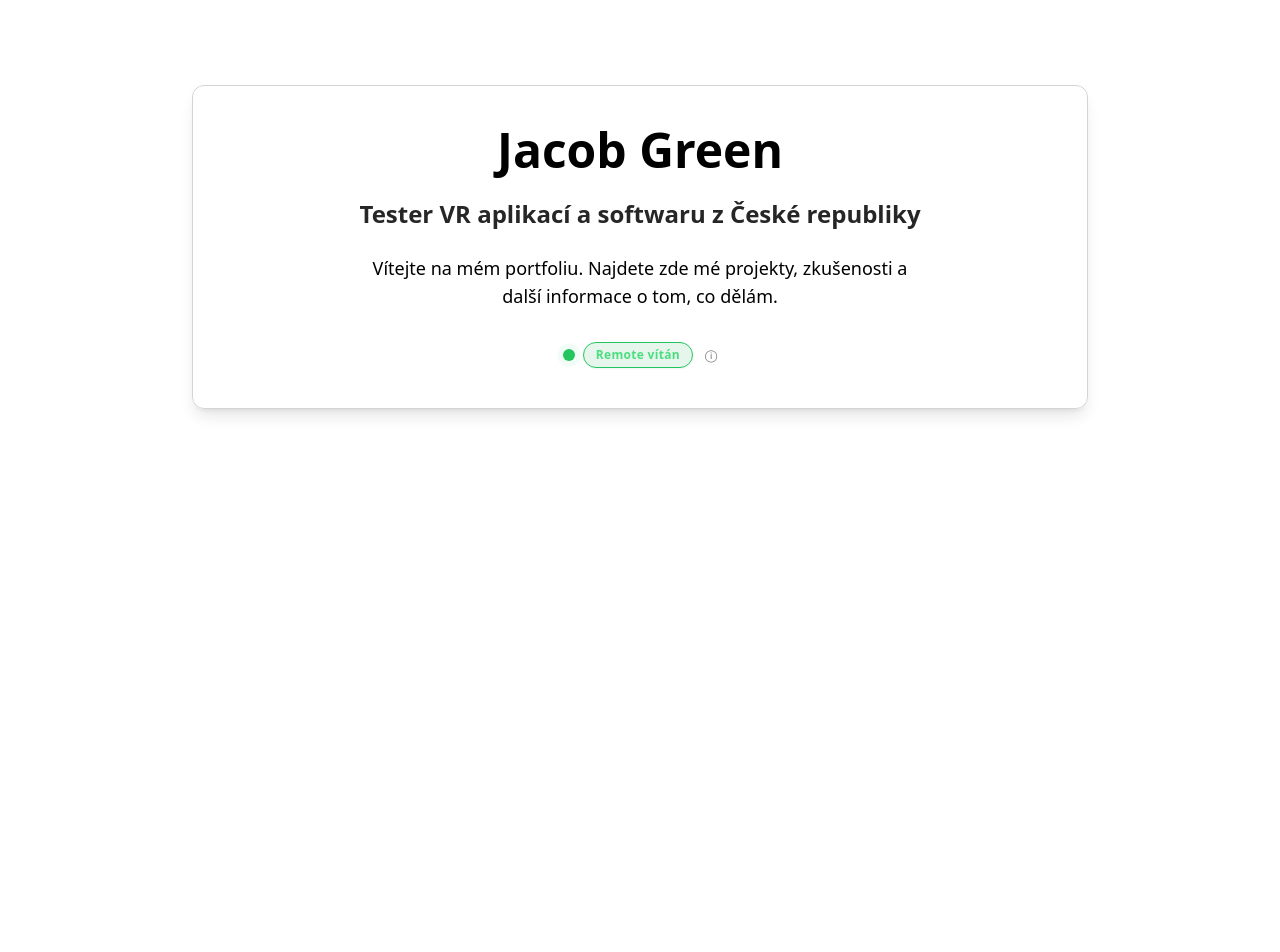
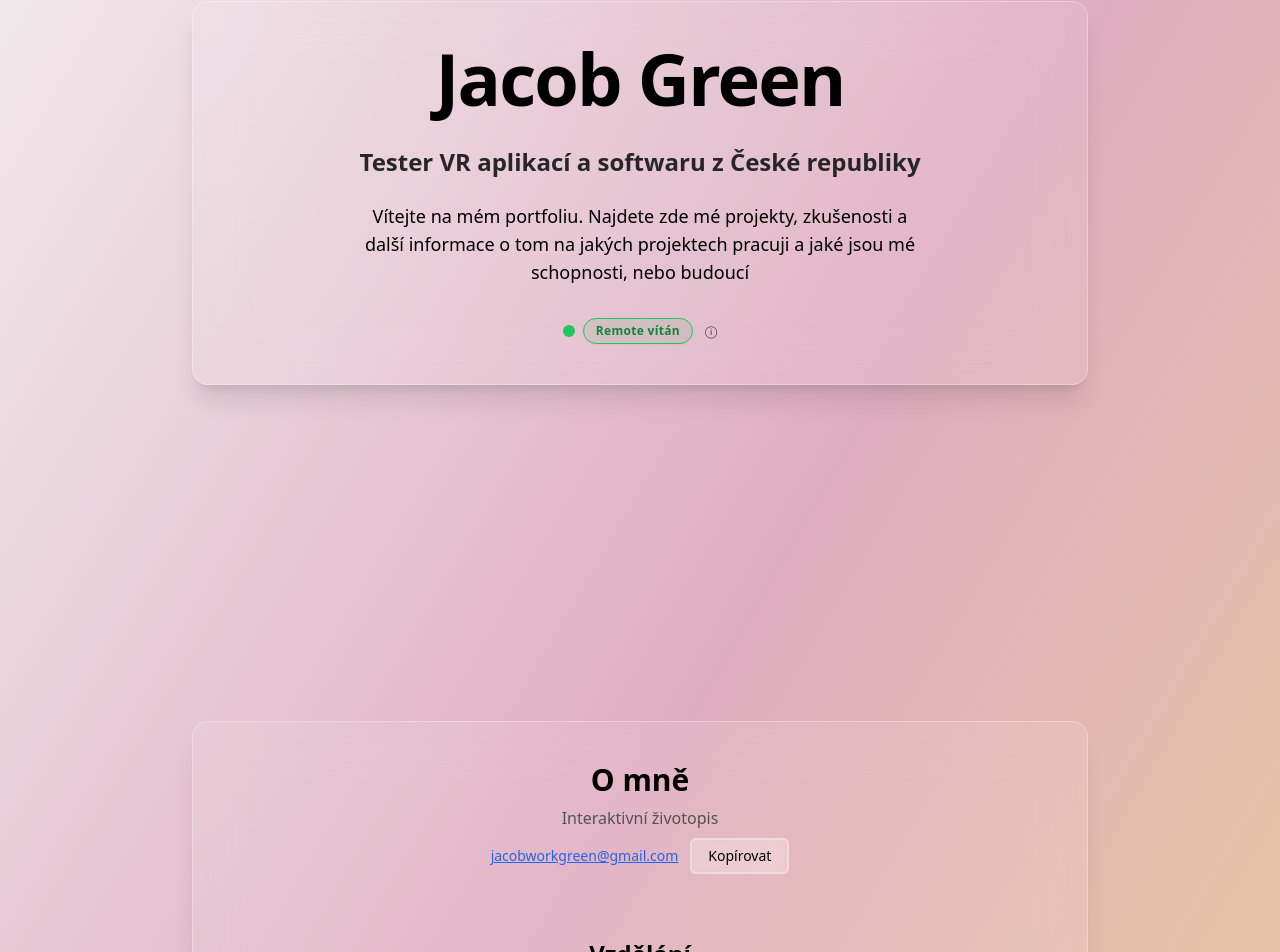
Before and after one commit to 1Kishi/Portfolio-Web, a React (Vite) app: page / in a window 1280 px wide. Shown: the part 287-1239 px from the top of the page. Before the commit the page ends 934 px from the top, so only its background shows below. Built offline with nearby package versions, Linux system fonts and the light colour scheme.

Commit message:
Graphics, Some minor changes

```diff
--- a/src/App.jsx
+++ b/src/App.jsx
@@ -12,7 +12,7 @@ function App() {
   return (
     <Routes>
       <Route path="/" element={<MainLayout />}>
-        <Route index element={<Home />} />
+       <Route index element={<Home />} />
         <Route path="portfolio" element={<Portfolio />} />
         <Route path="/about" element={<About />} />
       </Route>
--- a/src/components/CV/CVSection.tsx
+++ b/src/components/CV/CVSection.tsx
@@ -16,14 +16,14 @@ const educationData = [
     field: "Podniková informatika",
     years: "2022 – 2023",
     completed: false,
-    explanation: "Přerušeno – očekával jsem hlubší propojení ekonomiky a technologií. Reálně jsem nenašel výzvu ani dostatečné tempo."
+    explanation: "Přerušeno – očekával jsem hlubší propojení technologií s ekonomikou. Reálně jsem nenašel výzvu ani dostatečné tempo."
   },
   {
     school: "VŠPJ – Vysoká škola polytechnická Jihlava",
     field: "Aplikovaná informatika",
     years: "2023 – 2024",
     completed: false,
-    explanation: "Studium jsem opustil kvůli rodinné situaci a potřebě pracovat. Pečoval jsem o nemocnou matku."
+    explanation: "Studium jsem opustil kvůli rodinné situaci a potřebě pracovat."
   }
 ];
 
--- a/src/components/CV/CertificateBadge.tsx
+++ b/src/components/CV/CertificateBadge.tsx
@@ -0,0 +1 @@
+/* Zde budou certifikace.. Možná plány spojené s nimi..? Badges, how far I am in getting them, etc. */
--- a/src/components/Navbar.jsx
+++ b/src/components/Navbar.jsx
@@ -5,7 +5,8 @@ const Navbar = () => {
   const { isDark, toggleDarkMode } = useDarkMode();
 
   return (
-    <nav className="w-full px-4 py-3 bg-white/30 dark:bg-black/30 backdrop-blur-md border border-neutral-300 dark:border-mutedRose text-black dark:text-white shadow-sm transition-all duration-300 ease-in-out hover:shadow-[0_0_12px_#ff69f0]">
+    <nav className="w-full px-4 py-3 bg-white/60 dark:bg-[#141414]/60 backdrop-blur-xl border-b-2 border-white/40 dark:border-white/10 text-black dark:text-white shadow-md hover:shadow-[0_0_12px_#ff69f0] transition-all duration-300 ease-in-out fixed top-0 z-50">
+
       <div className="max-w-7xl mx-auto grid grid-cols-3 items-center">
 
         <Link to="/" className="text-neutral-800 dark:text-neutral-100 font-bold text-lg">
--- a/src/layout/MainLayout.jsx
+++ b/src/layout/MainLayout.jsx
@@ -4,7 +4,8 @@ import NavBar from '../components/NavBar';
 
 const MainLayout = () => {
   return (
-    <div className="min-h-screen transition-colors duration-500 bg-white dark:bg-zinc-900 text-neutral-900 dark:text-white">
+    <div className="min-h-screen bg-gradient-to-br from-[#f3f1f1] via-[#dfadc0] to-[#ebd391] dark:from-[#05011f] dark:via-[#3b383d] dark:to-[#1f1f1f] text-white transition-colors duration-500">
+
       <NavBar />
       <main className="pt-[80px] max-w-7xl mx-auto px-4">
         <Outlet />
@@ -14,3 +15,5 @@ const MainLayout = () => {
 };
 
 export default MainLayout;
+
+/*#e3ecb0*/
--- a/src/pages/About.tsx
+++ b/src/pages/About.tsx
@@ -11,12 +11,14 @@ export default function About() {
   };
 
 return (
-  <main className="min-h-screen bg-white dark:bg-zinc-900 text-black dark:text-white transition-colors duration-500 flex items-center justify-center py-12 px-4">
-    <div className="max-w-4xl w-full px-6 py-10 rounded-xl bg-white/30 dark:bg-black/30 backdrop-blur-md border border-neutral-300 dark:border-neutral-700 shadow-lg hover:shadow-[0_0_12px_#ff69f0] transition-all duration-300 space-y-8 text-center">
+  <main className="min-h-screen text-black dark:text-white transition-colors duration-500 flex items-center justify-center py-12 px-4">
+
+    <div className="max-w-4xl w-full px-6 py-10 rounded-2xl bg-white/10 dark:bg-charcoal/5 backdrop-blur-xl border border-white/30 dark:border-white/10 shadow-xl hover:shadow-[0_0_12px_#ff69f0] transition-all duration-300 space-y-8 text-center">
+
 
       <div className="space-y-2">
         <h1 className="text-3xl font-bold">O mně</h1>
-        <p className="text-neutral-600 dark:text-neutral-300">Interaktivní životopis a moje cesta</p>
+        <p className="text-neutral-600 dark:text-neutral-300">Interaktivní životopis</p>
         <div className="flex items-center justify-center gap-3 text-sm">
           <a
             href="mailto:jacobworkgreen@gmail.com"
@@ -26,7 +28,7 @@ return (
           </a>
           <button
             onClick={handleCopy}
-            className="px-3 py-1 bg-neutral-200 dark:bg-neutral-700 rounded hover:bg-neutral-300 dark:hover:bg-neutral-600 transition"
+            className="px-4 py-1.5 rounded-md bg-white/20 dark:bg-white/5 border-2 border-white/30 dark:border-white/10 backdrop-blur-sm text-black dark:text-white hover:shadow-md transition-all duration-300"
           >
             {copied ? "Zkopírováno!" : "Kopírovat"}
           </button>
--- a/src/pages/Home.jsx
+++ b/src/pages/Home.jsx
@@ -1,8 +1,16 @@
 import { useState, useEffect } from 'react';
+import CVSection from '../components/CV/CVSection';
 
 export default function Home() {
   const statusMessages = ['Scháním spolupráci', 'Remote vítán'];
   const [statusIndex, setStatusIndex] = useState(0);
+  const [copied, setCopied] = useState(false);
+
+  const handleCopy = () => {
+    navigator.clipboard.writeText("jacobworkgreen@gmail.com");
+    setCopied(true);
+    setTimeout(() => setCopied(false), 2000);
+  };
 
   useEffect(() => {
     const interval = setInterval(() => {
@@ -12,18 +20,20 @@ export default function Home() {
   }, []);
 
   return (
-    <main className="min-h-screen bg-white dark:bg-zinc-900 text-black dark:text-white transition-colors duration-500 flex items-center justify-center py-12 px-4">
-      <div className="max-w-4xl w-full px-6 py-10 rounded-xl bg-white/30 dark:bg-black/30 backdrop-blur-md border border-neutral-300 dark:border-neutral-700 shadow-lg hover:shadow-[0_0_12px_#ff69f0] transition-all duration-300 space-y-8 text-center">
+    <main className="text-black dark:text-white transition-colors duration-500 space-y-32">
+
+      <section id="intro" className="min-h-screen flex items-center justify-center px-4">
+        <div className="max-w-4xl w-full px-6 py-10 rounded-2xl bg-white/10 dark:bg-white/5 backdrop-blur-xl border border-white/30 dark:border-white/10 shadow-xl hover:shadow-[0_0_12px_#ff69f0] transition-all duration-300 space-y-8 text-center">
+          <h1 className="text-5xl sm:text-7xl font-extrabold tracking-tight leading-tight">
+            Jacob Green
+          </h1>
 
           <div className="space-y-6">
-          <h1 className="text-4xl sm:text-5xl font-bold text-black dark:text-white">
-            Jacob Green
-          </h1>
             <h2 className="text-xl sm:text-2xl font-semibold text-neutral-800 dark:text-neutral-100">
               Tester VR aplikací a softwaru z České republiky
             </h2>
             <p className="text-base sm:text-lg text-black dark:text-white max-w-xl mx-auto">
-            Vítejte na mém portfoliu. Najdete zde mé projekty, zkušenosti a další informace o tom, co dělám.
+              Vítejte na mém portfoliu. Najdete zde mé projekty, zkušenosti a další informace o tom na jakých projektech pracuji a jaké jsou mé schopnosti, nebo budoucí
             </p>
           </div>
 
@@ -35,7 +45,7 @@ export default function Home() {
               </span>
 
               <span
-              className={`px-3 py-1 rounded-full bg-green-600/10 border border-green-500 text-green-400 font-semibold text-xs tracking-wide shadow-sm group-hover:shadow-lg transition-all duration-700 ease-in-out`}
+                className={`px-3 py-1 rounded-full bg-green-600/10 border border-green-500 text-green-700 dark:text-green-400 font-semibold text-xs tracking-wide shadow-sm group-hover:shadow-lg transition-all duration-700 ease-in-out`}
               >
                 {statusMessages[statusIndex]}
               </span>
@@ -47,8 +57,35 @@ export default function Home() {
               Otevřený pozicím na <strong>plný nebo zkrácený úvazek</strong> – <strong>remote</strong> nebo <strong>hybridně</strong>
             </div>
           </div>
+        </div>
+      </section>
 
+      <section id="about" className="min-h-screen flex items-center justify-center px-4">
+        <div className="max-w-4xl w-full px-6 py-10 rounded-2xl bg-white/10 dark:bg-white/5 backdrop-blur-xl border border-white/30 dark:border-white/10 shadow-xl hover:shadow-[0_0_12px_#ff69f0] transition-all duration-300 space-y-8 text-center">
+
+          <div className="space-y-2">
+            <h2 className="text-3xl font-bold">O mně</h2>
+            <p className="text-neutral-600 dark:text-neutral-300">Interaktivní životopis</p>
+            <div className="flex items-center justify-center gap-3 text-sm">
+              <a
+                href="mailto:jacobworkgreen@gmail.com"
+                className="underline text-blue-600 dark:text-blue-400 hover:text-blue-800 dark:hover:text-blue-200 transition"
+              >
+                jacobworkgreen@gmail.com
+              </a>
+              <button
+                onClick={handleCopy}
+                className="px-4 py-1.5 rounded-md bg-white/20 dark:bg-white/5 border-2 border-white/30 dark:border-white/10 backdrop-blur-sm text-black dark:text-white hover:shadow-md transition-all duration-300"
+              >
+                {copied ? "Zkopírováno!" : "Kopírovat"}
+              </button>
             </div>
+          </div>
+
+          <CVSection />
+        </div>
+      </section>
+
     </main>
   );
 }
--- a/tailwind.config.js
+++ b/tailwind.config.js
@@ -13,6 +13,10 @@ module.exports = {
         mutedRose: '#fbb6ce',
         cocoa: '#a9746e',
         charcoal: '#1e1e1e',
+        very_light_green: '#EBFAF7',
+        light_green: '#83C7B8',
+        dark_green: '#449483',
+        very_dark_green: '#033329',
       },
     },
   },
```
Lines whose indentation alone changed are shown as unchanged.
